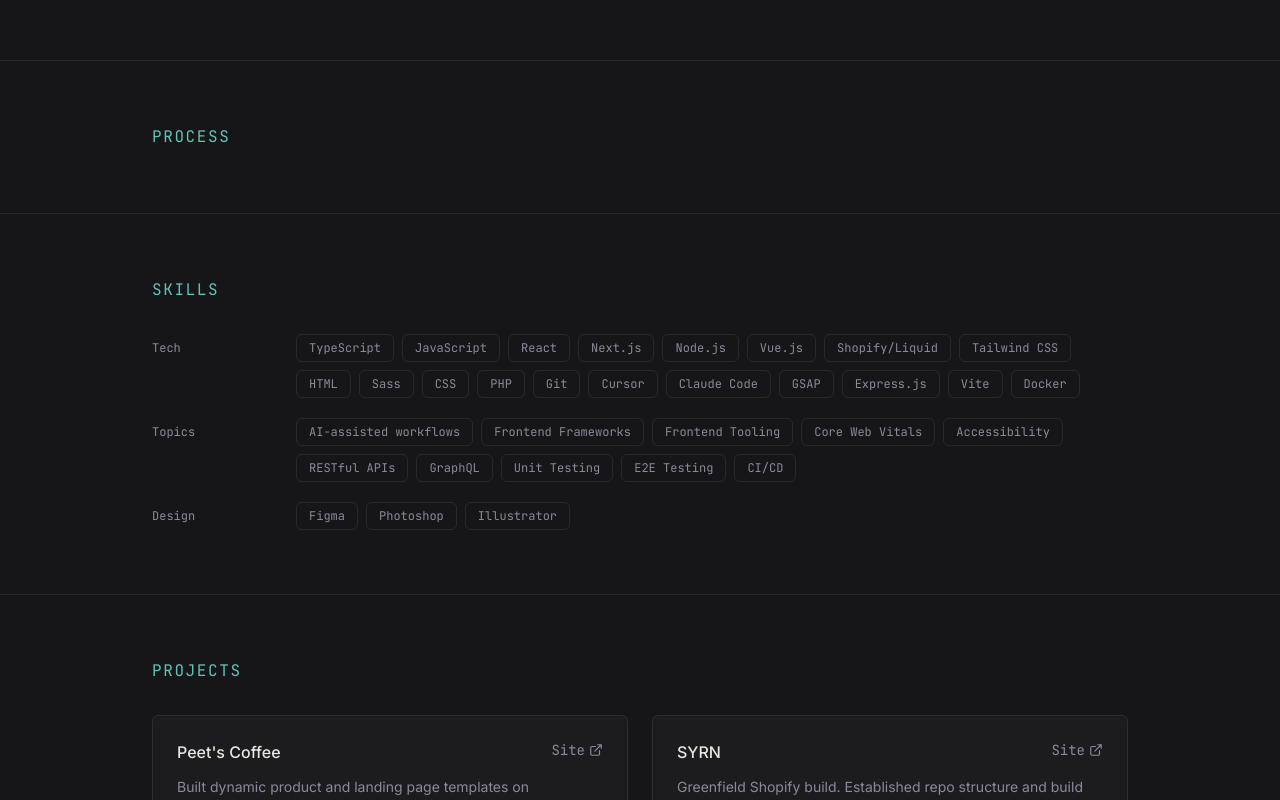
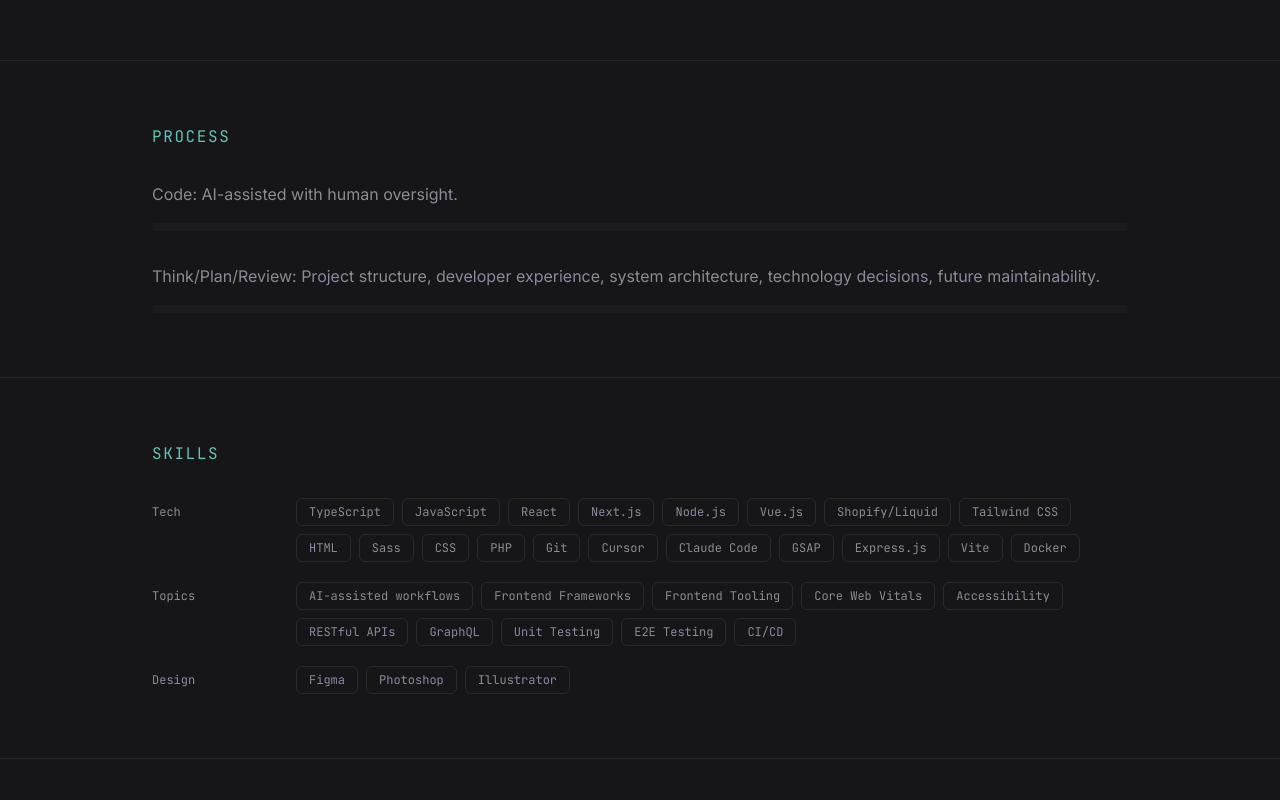
Before and after one commit to ronsj/ronsj.dev-2026, a Next.js app: page / in a window 1280 px wide. Shown: the part 1000-1800 px from the top of the page. Built offline with nearby package versions, Linux system fonts and the light colour scheme.

Commit message:
Add Process section with scroll-synced bar charts

```diff
--- a/components/process-section.tsx
+++ b/components/process-section.tsx
@@ -1,13 +1,101 @@
+'use client'
+
+import { useEffect, useRef } from 'react'
+import gsap from 'gsap'
 import { SectionLabel } from '@/components/ui'
+import { process } from '@/lib/portfolio-data'
+import { useActiveSection } from '@/lib/use-active-section'
+
+function ProcessBar({
+  percent,
+  variant,
+}: {
+  percent: number
+  variant: 'text' | 'accent'
+}) {
+  return (
+    <div
+      role="progressbar"
+      aria-valuenow={percent}
+      aria-valuemin={0}
+      aria-valuemax={100}
+      className="bg-site-surface mt-4 h-2 w-full overflow-hidden rounded-full"
+    >
+      <div
+        data-process-fill
+        data-target-percent={percent}
+        className={`h-full rounded-full ${
+          variant === 'text' ? 'bg-site-body' : 'bg-site-accent'
+        }`}
+        style={{ width: 0 }}
+      />
+    </div>
+  )
+}
 
 export function ProcessSection() {
+  const containerRef = useRef<HTMLDivElement>(null)
+  const hasAnimatedRef = useRef(false)
+  const activeId = useActiveSection()
+
+  useEffect(() => {
+    if (activeId !== 'process' || hasAnimatedRef.current) return
+
+    const fills = containerRef.current?.querySelectorAll('[data-process-fill]')
+    if (!fills?.length) return
+
+    hasAnimatedRef.current = true
+
+    const prefersReducedMotion = window.matchMedia(
+      '(prefers-reduced-motion: reduce)'
+    ).matches
+
+    if (prefersReducedMotion) {
+      fills.forEach((fill) => {
+        gsap.set(fill, {
+          width: `${(fill as HTMLElement).dataset.targetPercent}%`,
+        })
+      })
+      return
+    }
+
+    gsap.fromTo(
+      fills,
+      { width: '0%' },
+      {
+        width: (index, target) =>
+          `${(target as HTMLElement).dataset.targetPercent}%`,
+        duration: 0.8,
+        ease: 'power2.out',
+        stagger: 0.15,
+      }
+    )
+  }, [activeId])
+
   return (
     <section
       id="process"
       className="border-site-border scroll-mt-24 border-t py-16"
     >
-      <div className="mx-auto max-w-5xl px-6">
+      <div
+        ref={containerRef}
+        className="mx-auto max-w-5xl px-6"
+      >
         <SectionLabel sectionId="process">Process</SectionLabel>
+
+        <div className="mt-8 flex flex-col gap-8">
+          {process.map((item) => (
+            <div key={item.heading}>
+              <h3 className="text-site-body text-base/relaxed">
+                {item.heading}
+              </h3>
+              <ProcessBar
+                percent={item.fillPercent}
+                variant={item.fillColor}
+              />
+            </div>
+          ))}
+        </div>
       </div>
     </section>
   )
--- a/lib/portfolio-data.ts
+++ b/lib/portfolio-data.ts
@@ -37,6 +37,20 @@
     },
   ],
 }
+
+export const process = [
+  {
+    heading: 'Code: AI-assisted with human oversight.',
+    fillPercent: 25,
+    fillColor: 'accent' as const,
+  },
+  {
+    heading:
+      'Think/Plan/Review: Project structure, developer experience, system architecture, technology decisions, future maintainability.',
+    fillPercent: 75,
+    fillColor: 'accent' as const,
+  },
+]
 
 export const skills = [
   {
```
